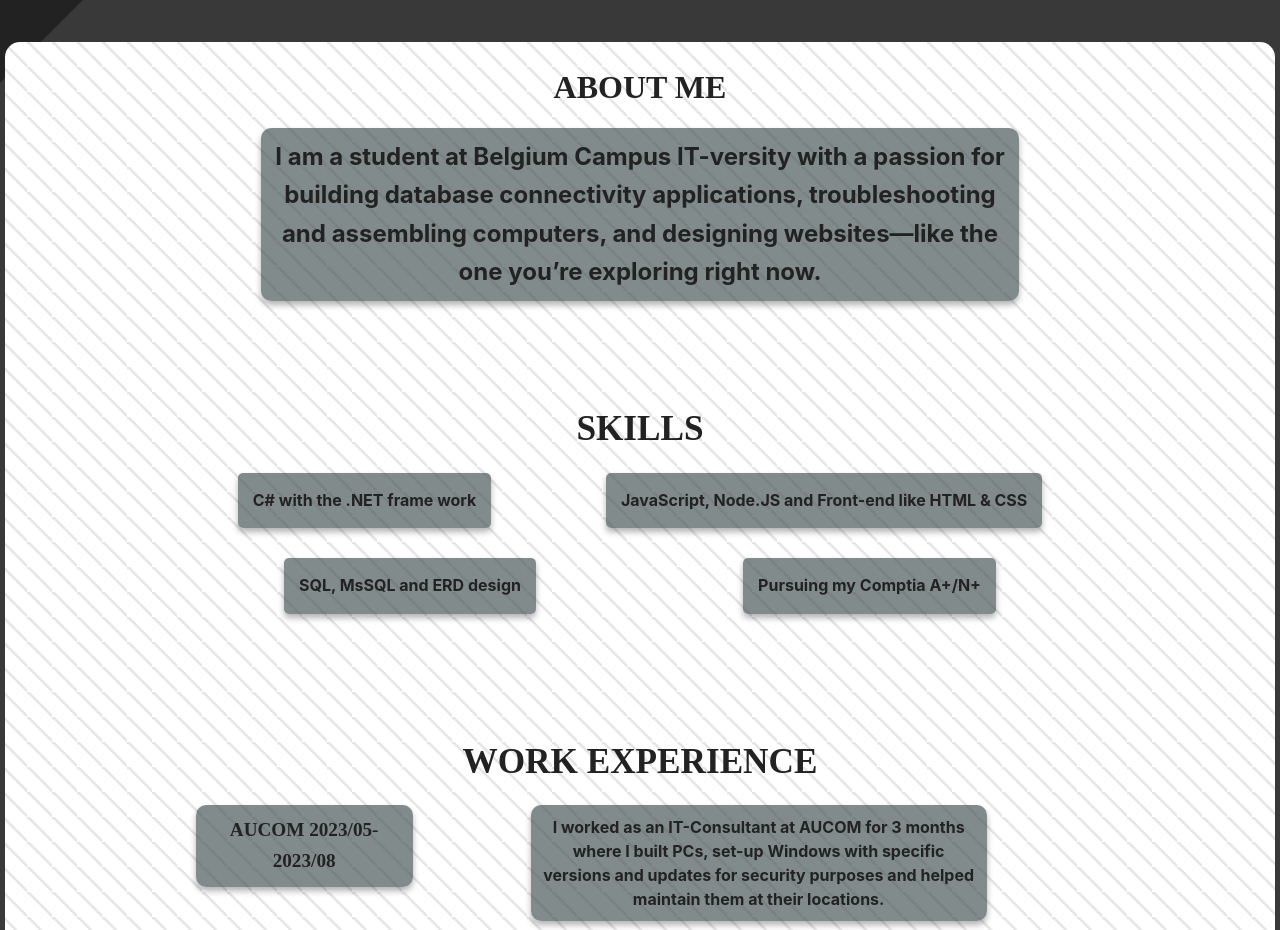
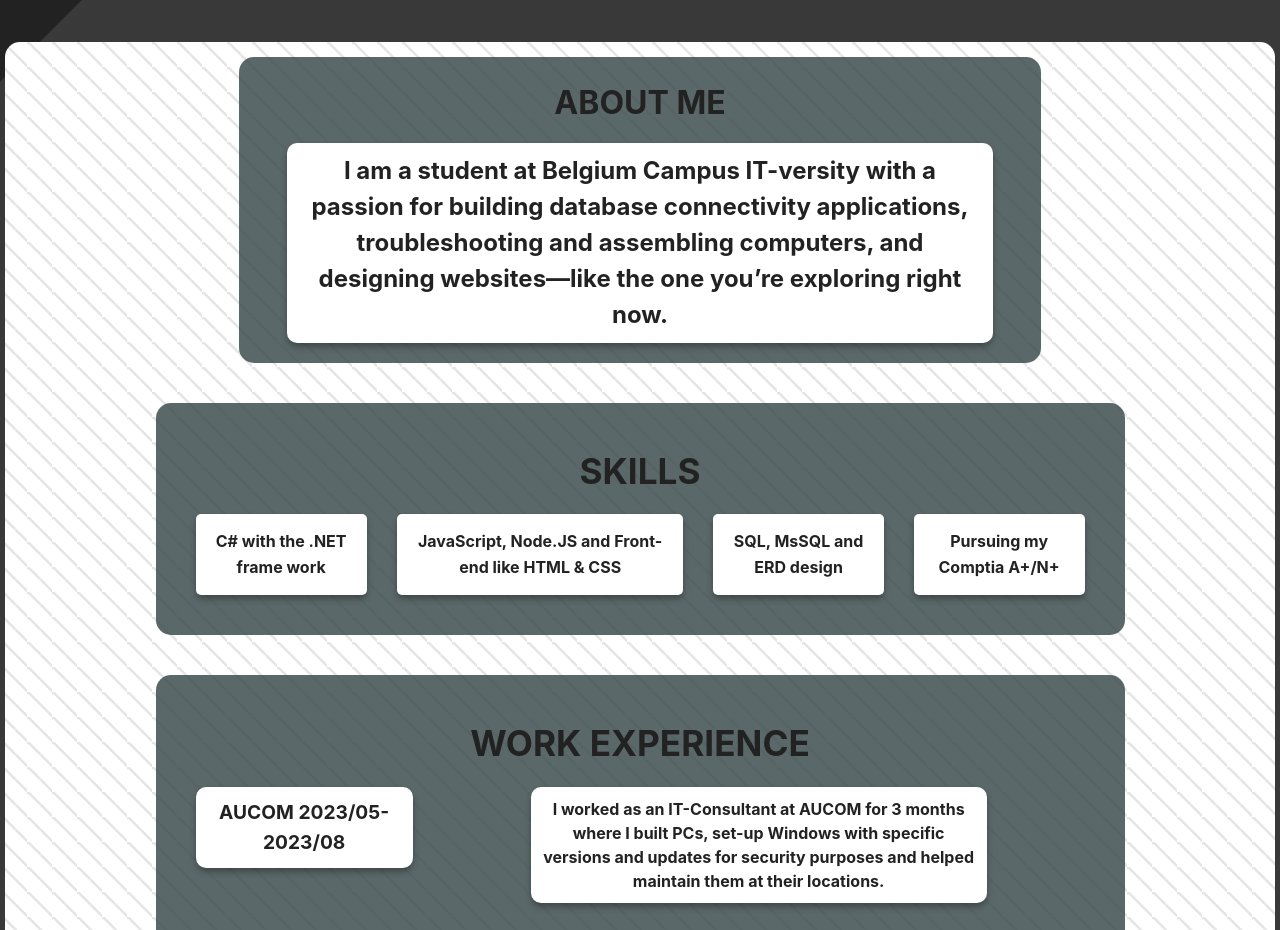
Before and after one commit to ThaneDiamond/ThaneDiamondWebsite, a plain HTML site: page index.html in a window 1280 px wide. Shown: the part 860-1790 px from the top of the page. Drawn offline with Linux system fonts and the light colour scheme.

Commit message:
Changes to Skills and Readability Changes
Skills Section media query added so that the divs align correctly.
Added div backgrounds to sections and more readable backgrounds to their child divs.

```diff
--- a/CSS/about.css
+++ b/CSS/about.css
@@ -1,11 +1,10 @@
 .aboutSection {
   padding: 20px;
   text-align: center;
-
-  margin: 10px auto;
-
-  max-width: 100%;
-
+  max-width: 90%;
+  background: rgba(63, 78, 79, 0.85);
+  border-radius: 15px;
+  margin: 5px;
 
 }
 
@@ -18,18 +17,22 @@
 .quickSummary {
   padding: 10px;
   border-radius: 10px;
-  background: rgba(63, 78, 79, 0.65);
+  background: #ffff;
+
+
   font-size: 1rem;
   line-height: 1.5;
   box-shadow: 0 4px 6px rgba(0, 0, 0, 0.3);
 }
 
 @media (min-width: 1024px) {
+  .aboutSection {
+    margin: 0 auto;
+    max-width: 60%;
+  }
   .quickSummary {
     font-size: 1.5rem;
-    max-width: 60%;
-    margin: 0 auto;
-    line-height: 1.6;
+    max-width: 90%;
     word-wrap: break-word;
   }
 }
--- a/CSS/contentSection.css
+++ b/CSS/contentSection.css
@@ -10,4 +10,7 @@
         margin-left: 5px;
         margin-right: 5px;
 
+        padding-top: 15px;
+        padding-bottom: 15px;
+
 }
--- a/CSS/education.css
+++ b/CSS/education.css
@@ -1,9 +1,12 @@
 .educationSection {
   padding: 20px;
   text-align: center;
-
   margin: 20px auto;
   max-width: 90%;
+  background: rgba(63, 78, 79, 0.85);
+
+  margin: 5px;
+   border-radius: 15px;
 }
 
 .educationSection .headingTwo h2 {
@@ -23,7 +26,7 @@
   font-size: 1.2rem;
   font-weight: bold;
   margin-bottom: 5px;
-  background: rgba(63, 78, 79, 0.65);
+  background: #ffff;
   border-radius: 10px;
   box-shadow: 0 4px 6px rgba(0, 0, 0, 0.3);
 }
@@ -33,7 +36,7 @@
   line-height: 1.5;
   margin: 0;
   padding-left: 10px;
-  background: rgba(63, 78, 79, 0.65);
+  background: #ffff;
   border-radius: 10px;
   box-shadow: 0 4px 6px rgba(0, 0, 0, 0.3);
 
--- a/CSS/projects.css
+++ b/CSS/projects.css
@@ -2,10 +2,11 @@
 .projectsSection {
   padding: 20px;
  text-align: center;
-
   margin: 20px auto;
-
   max-width: 90%;
+  background: rgba(63, 78, 79, 0.85);
+  margin: 5px;
+  border-radius: 15px;
 }
 
 .projectsSection .headingTwo h2 {
--- a/CSS/skills.css
+++ b/CSS/skills.css
@@ -2,8 +2,11 @@
     padding: 20px;
     text-align: center;
 
-    margin: 20px auto;
+
     max-width: 90%;
+    background: rgba(63, 78, 79, 0.85);
+    margin: 5px;
+   border-radius: 15px;
   }
 
   .headingTwo {
@@ -12,15 +15,27 @@
     text-transform: uppercase;
   }
 
-  .skillsContainer {
-    display: flex;
-    justify-content: space-around;
-    gap: 20px;
-    flex-wrap: wrap;
+  @media (max-width: 480px) {
+    .skillsContainer {
+      display: flex;
+      justify-content: space-around;
+      gap: 20px;
+      flex-wrap: wrap;
+    }
   }
 
+
+
+  @media (min-width: 1024px) {
+    .skilsContainer {
+      margin: 0 auto;
+    }
+  }
+
+
+
   .skill {
-    background: rgba(63, 78, 79, 0.65);
+    background: #ffff;
     padding: 15px;
     border-radius: 5px;
     box-shadow: 0 4px 6px rgba(0, 0, 0, 0.3);
--- a/CSS/style.css
+++ b/CSS/style.css
@@ -32,5 +32,5 @@
 
   }
   h1, h2, h3 {
-    font-family:'Playfair Display';
+    font-weight: bold;
   }
--- a/CSS/workExperience.css
+++ b/CSS/workExperience.css
@@ -1,11 +1,10 @@
 .workExperienceSection {
   text-align: center;
   padding: 20px;
-
-
-  margin: 20px auto;
-
   max-width: 90%;
+  background: rgba(63, 78, 79, 0.85);
+  margin: 5px;
+  border-radius: 15px;
 }
 
 .workExperienceSection .headingTwo h2 {
@@ -24,7 +23,7 @@
 .titleContainer h3 {
   padding: 10px;
   border-radius: 10px;
-  background: rgba(63, 78, 79, 0.65);
+  background: #ffff;
   font-size: 1.2rem;
   font-weight: bold;
   margin-bottom: 5px;
@@ -33,7 +32,7 @@
 
 .summaryContainer p {
   border-radius: 10px;
-  background: rgba(63, 78, 79, 0.65);
+  background: #ffff;
   font-size: 1rem;
   line-height: 1.5;
   margin: 0;
```
